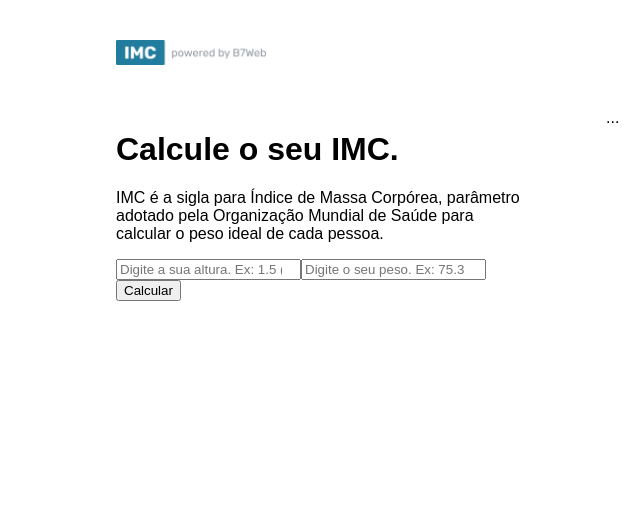
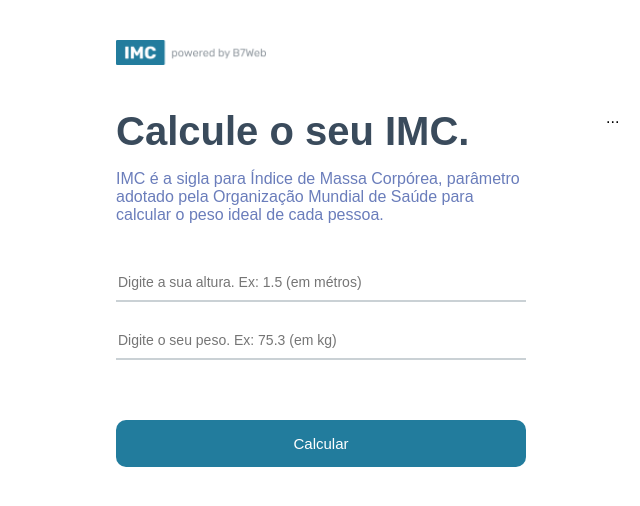
Before and after one commit to Mr1984-Pinheiro/Calculadora_de_IMC, a React (Create React App) app: page / in a window 1280 px wide. Shown: the top 506 px of the page, without its empty margins (74-714 px from the left). Built offline with nearby package versions, Linux system fonts and the light colour scheme.

Commit message:
leftSide part 2

```diff
--- a/src/App.module.css
+++ b/src/App.module.css
@@ -30,6 +30,48 @@
     margin-right: 40px;
 
 }
+
+.container .leftSide h1 {
+    margin: 0;
+    font-size: 40px;
+    color: #3A4B5C;
+}
+
+.container .leftSide p{
+    font-size: 16px;
+    margin-bottom: 40px;
+    color: #6A7DBB;
+}
+
+.container .leftSide input {
+    width: 100%;
+    border: 0;
+    border-bottom: 2px solid rgba(150, 163, 171, .5);
+    padding: 10px 2px;
+    margin-bottom: 20px;
+    font-size: 14px;
+    outline: 0;
+}
+
+.container .leftSide button {
+    background-color: #227C9D;
+    color: #FFF;
+    font-size: 15px;
+    border: 0;
+    border-radius: 10px;
+    padding: 15px 0;
+    width: 100%;
+    cursor: pointer;
+    margin-top: 40px;
+    transition: all ease .3s;
+}
+
+.container .leftSide button:hover {
+    opacity: .7;
+    background-color: rgb(68, 68, 155);
+
+}
+
 .container .rigthSide {
     flex: 1;
 
```
